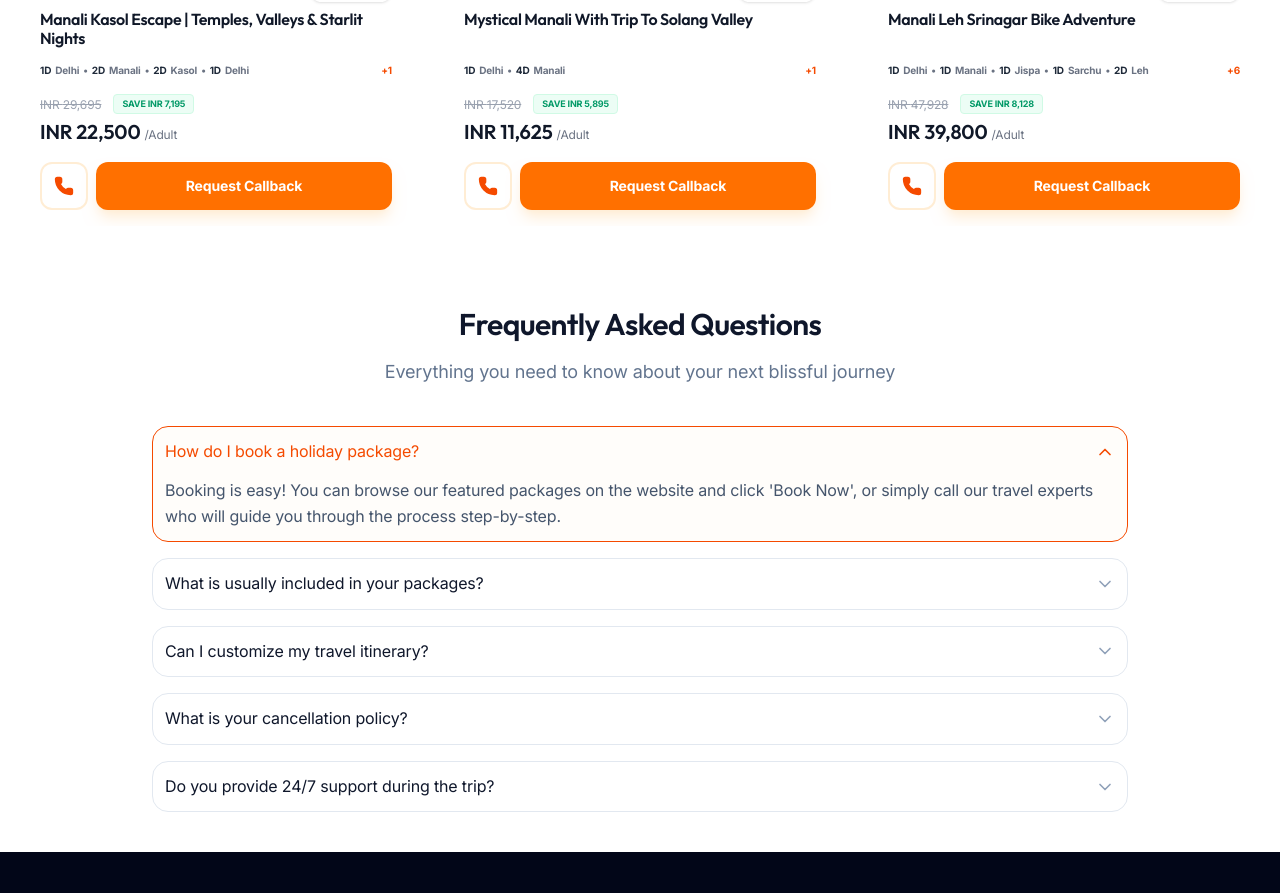
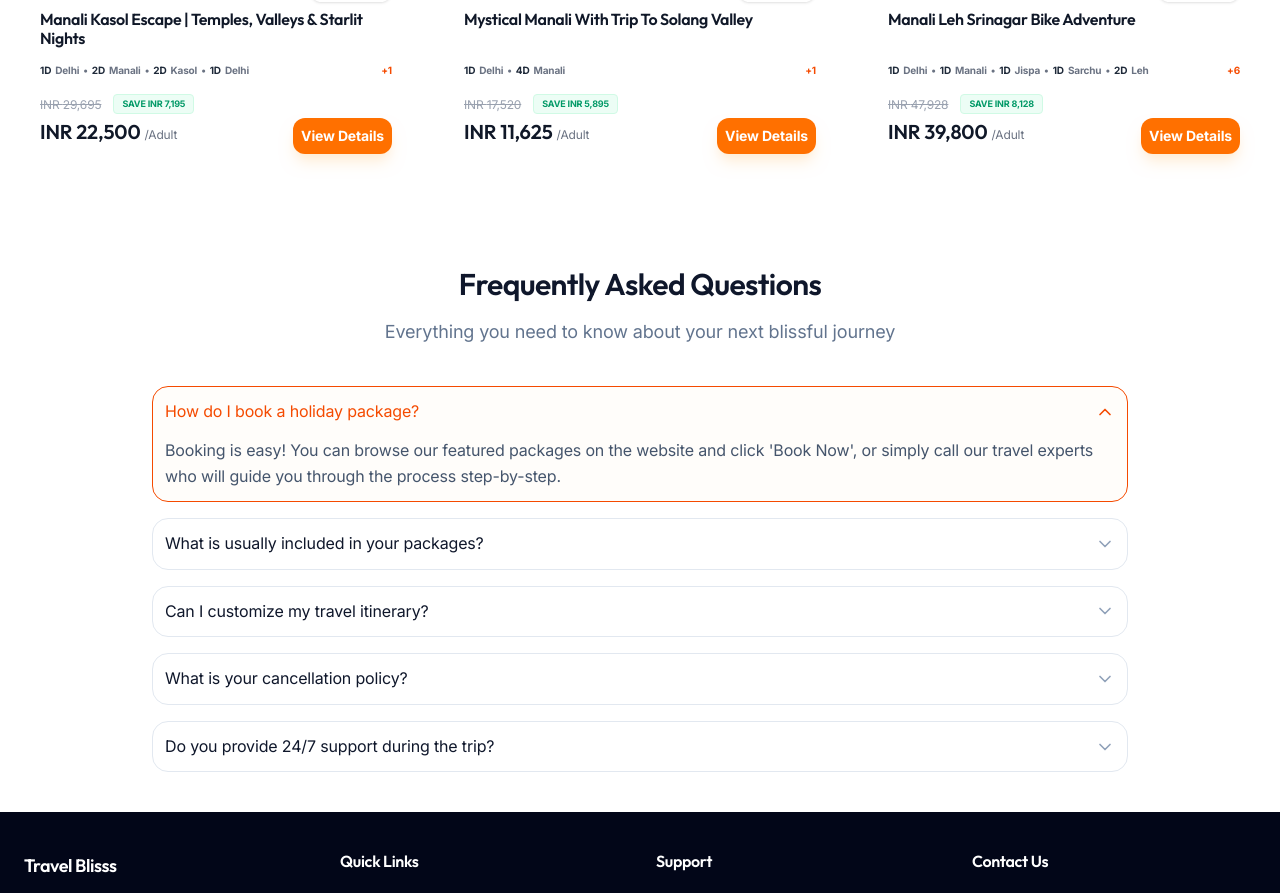
Before and after one commit to suryamani1kumar/travelblisss, a Next.js app: page / in a window 1280 px wide. Shown: the part 2627-3520 px from the top of the page. Built offline with nearby package versions, Linux system fonts and the light colour scheme.

Commit message:
Update PackageCard.js

```diff
--- a/src/components/PackageCard.js
+++ b/src/components/PackageCard.js
@@ -1,7 +1,7 @@
 "use client";
 
 import Image from "next/image";
-import { Star, Phone, ChevronRight } from "lucide-react";
+import { Star } from "lucide-react";
 
 export default function PackageCard({ package: pkg }) {
   return (
@@ -78,22 +78,18 @@ export default function PackageCard({ package: pkg }) {
               SAVE INR {pkg.savings || "7,195"}
             </span>
           </div>
+          <div className="flex justify-between gap-2">
             <div className="flex items-baseline gap-1">
               <span className="text-xl font-semibold text-gray-900 font-outfit">
                 INR {pkg.price.toLocaleString()}
               </span>
               <span className="text-gray-500 text-[12px]">/Adult</span>
             </div>
+
+            <button className="px-2 py-2 bg-[#ff7000] hover:bg-[#e66500] text-white font-bold text-sm rounded-xl transition-colors shadow-lg shadow-orange-100">
+              View Details
+            </button>
           </div>
-
-        {/* Buttons */}
-        <div className="flex gap-2">
-          <button className="flex-shrink-0 w-12 h-12 flex items-center justify-center border-2 border-orange-100 rounded-xl text-orange-600 hover:bg-orange-50 transition-colors">
-            <Phone className="w-5 h-5 fill-current" />
-          </button>
-          <button className="flex-1 bg-[#ff7000] hover:bg-[#e66500] text-white font-bold text-sm rounded-xl transition-colors shadow-lg shadow-orange-100">
-            Request Callback
-          </button>
         </div>
       </div>
     </div>
```
Lines whose indentation alone changed are shown as unchanged.
